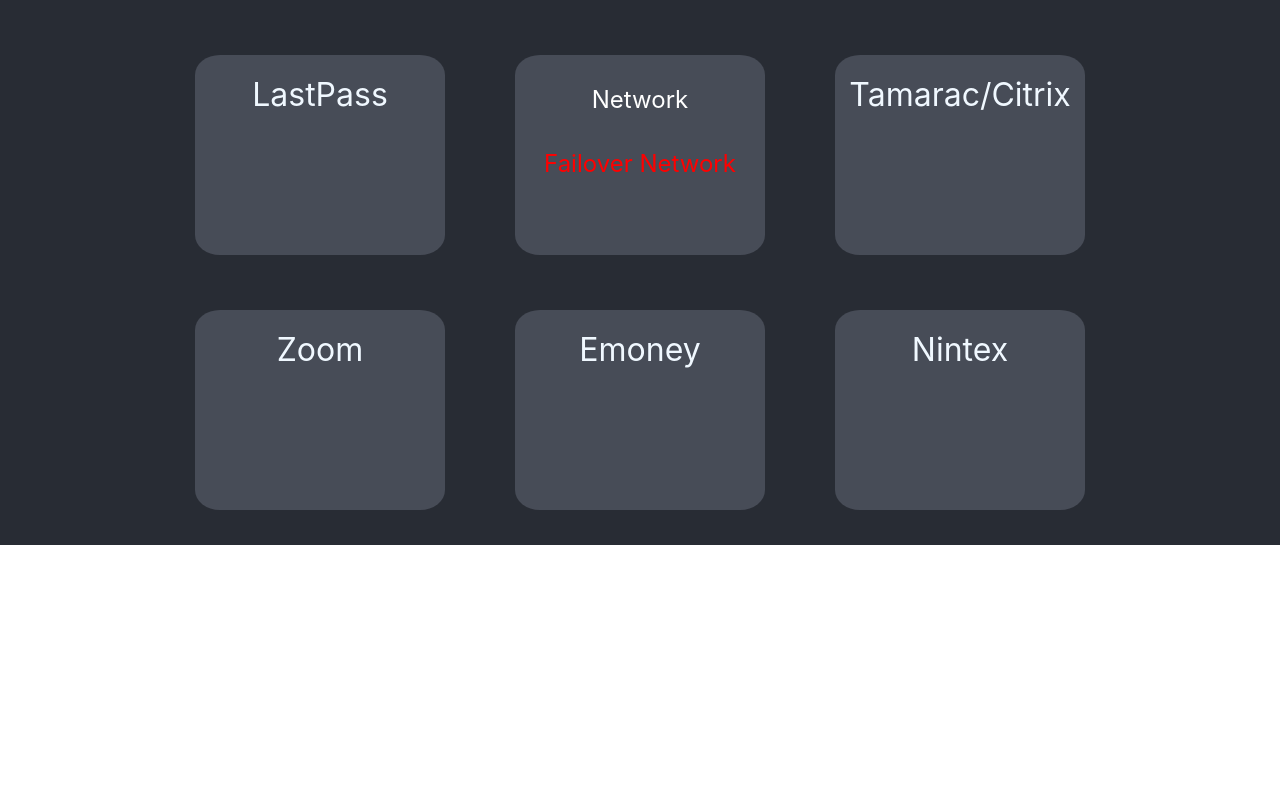
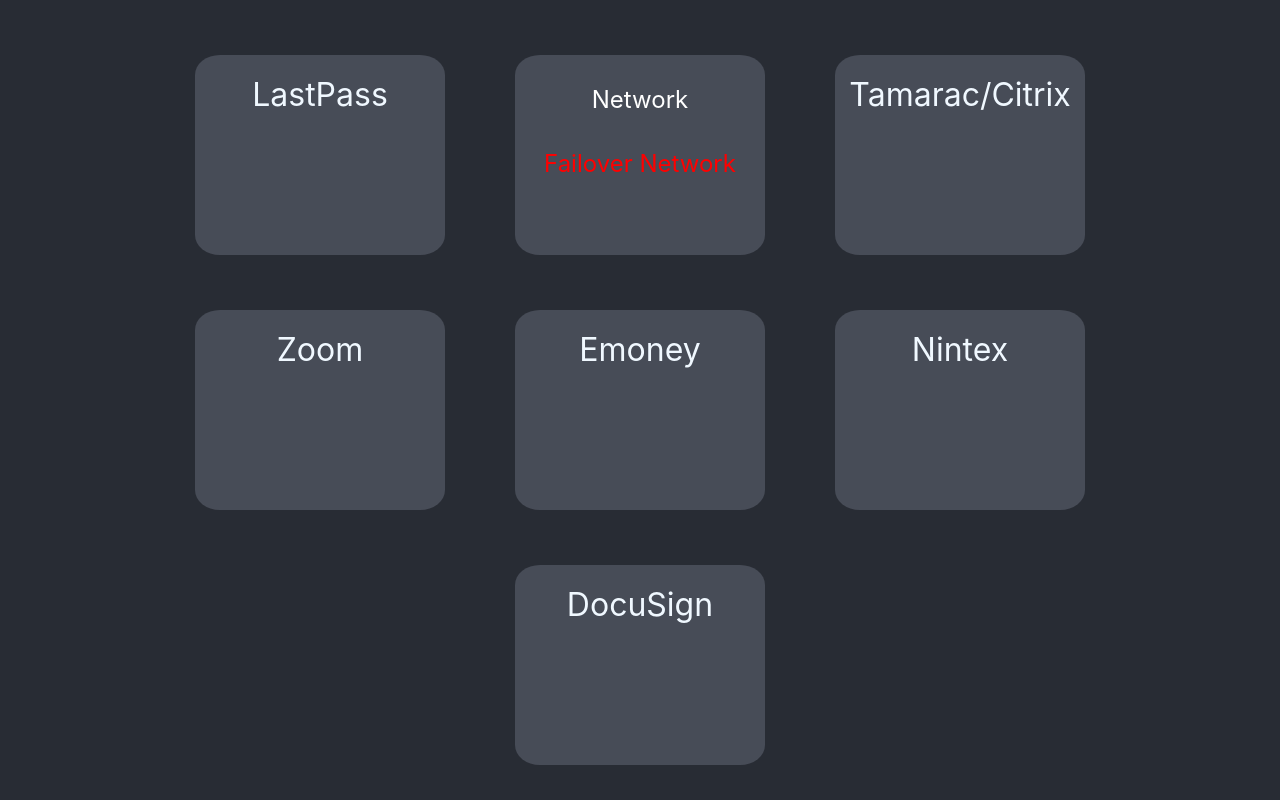
Before and after one commit to crsullivan/CriticalAppStatus, a React (Create React App) app in the folder appstatus/: page / in a window 1280 px wide. Shown: the part 625-1425 px from the top of the page. Before the commit the page ends 1170 px from the top, so only its background shows below. Built offline with nearby package versions, Linux system fonts and the light colour scheme; no server answers; a web font is replaced by a local one.

Commit message:
Adds DocuSign

```diff
--- a/appstatus/src/App.css
+++ b/appstatus/src/App.css
@@ -39,7 +39,7 @@
   flex-wrap: wrap;
   margin: auto;
   height: 70%;
-  width: 80%;
+  width: 85%;
   justify-content: center;
 }
 
@@ -51,7 +51,6 @@
   border-radius: 10%;
   display: flex;
   flex-direction: column;
-
 }
 
 a.title {
--- a/appstatus/src/App.js
+++ b/appstatus/src/App.js
@@ -16,6 +16,8 @@
   const [usersIP, setusersIP] = useState()
   const [emoneyStatus, setemoneyStatus] = useState()
   const [nintexStatus, setnintexStatus] = useState()
+  const [docusignStatus, setdocusignStatus] = useState()
+
 
   const proxy = 'https://criticalappcorsproxy.herokuapp.com/'
   const primaryNetwork = '74.93.39.173'
@@ -214,6 +216,22 @@
     getNintexStatus();
     }, []);
 
+  async function getDocusignStatus() {
+    await axios
+    .get(proxy + "https://www.docusign.com/")
+    .then(res => {
+      const docusignStatus = JSON.stringify(res.status + ' ' + res.statusText)
+      setdocusignStatus(docusignStatus.replace(/['"]+/g, ''))
+    })
+    .catch(error => {
+      const docusignStatus = JSON.stringify(error.response.status + ' ' + error.response.statusText)
+      setdocusignStatus(docusignStatus.replace(/['"]+/g, ''))
+    })
+  }
+  useEffect(() => {
+    getDocusignStatus();
+    }, []);
+
   return (
     <div className="App">
       <header className="App-header">
@@ -294,6 +312,12 @@
             </a>
             <p style={nintexStatus ? (nintexStatus.includes("200") ? {color:'yellowgreen'}:{color:'red'}) : {color:'white'}}>{nintexStatus}</p>
           </div>
+          <div className='status'>
+            <a target="_blank" rel="noopener noreferrer" className='title' href="https://status.docusign.com/">
+              DocuSign
+            </a>
+            <p style={docusignStatus ? (docusignStatus.includes("200") ? {color:'yellowgreen'}:{color:'red'}) : {color:'white'}}>{nintexStatus}</p>
+          </div>
         </div>
       </header>
 
```
